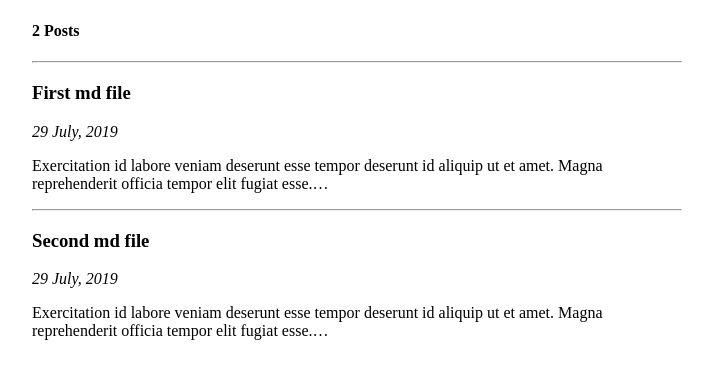
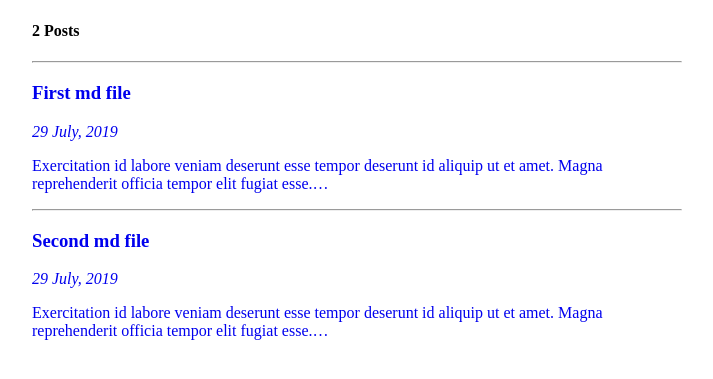
Before and after one commit to deniolp/study-gatsby, a Gatsby site: page /blog in a window 1280 px wide. Shown: the part 133-512 px from the top of the page, without its empty margins (283-996 px from the left). Built offline with nearby package versions, Linux system fonts and the light colour scheme; Gatsby itself is replaced by a stand-in of ours.

Commit message:
Making links to posts in blog's index.js page

```diff
--- a/src/pages/blog/index.js
+++ b/src/pages/blog/index.js
@@ -1,5 +1,5 @@
 import React from 'react';
-import {graphql} from 'gatsby';
+import {graphql, Link} from 'gatsby';
 import styled from 'styled-components';
 
 import Layout from '../../components/layout2';
@@ -18,11 +18,13 @@ export default ({data}) => (
         return (
           <div key={node.id}>
             <hr />
-            <h3>{node.frontmatter.title}</h3>
-            <p>
-              <i>{node.frontmatter.date}</i>
-            </p>
-            <p>{node.excerpt}</p>
+            <Link to={node.fields.slug} style={{textDecoration: `none`}}>
+              <h3>{node.frontmatter.title}</h3>
+              <p>
+                <i>{node.frontmatter.date}</i>
+              </p>
+              <p>{node.excerpt}</p>
+            </Link>
           </div>
         );
       })}
@@ -42,6 +44,9 @@ export const query = graphql`
             date(formatString: "DD MMMM, YYYY")
           }
           excerpt
+          fields {
+            slug
+          }
         }
       }
     }
```
